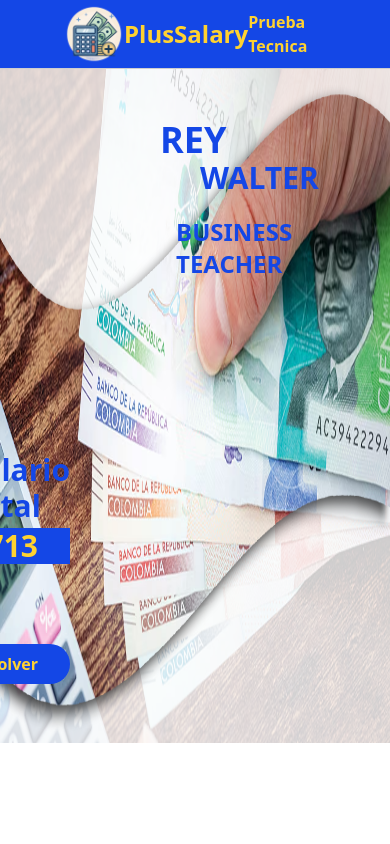
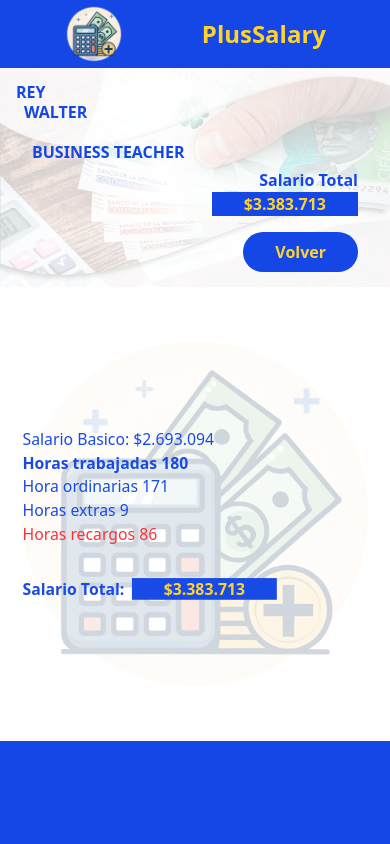
Before and after one commit to DesarrolloInverpacifico/prueba-tecnica-react-developer-junior, a React (Vite) app in the folder pruebaTecnica/: page /description/1 in a window 390 px wide. Shown: the top 844 px of the page. Built offline with nearby package versions, Linux system fonts and the light colour scheme.

Commit message:
se organizo responsive en modo movil

```diff
--- a/pruebaTecnica/src/components/Description.tsx
+++ b/pruebaTecnica/src/components/Description.tsx
@@ -83,36 +83,36 @@
 
             <div>
                 <header className="relactive">
-                    <img src="/payFondo.png" alt="payFondo" className="w-full h-[80vh]" />
-                    <h1 className="absolute left-40 top-30 text-4xl font-bold text-blue-700">{data?.attributes.first_name.toLocaleUpperCase()}</h1>
-                    <h2 className="absolute left-50 top-40 text-3xl font-bold text-blue-700">{data?.attributes.last_name.toLocaleUpperCase()}</h2>
-                    <h2 className="absolute left-44 top-54 text-2xl font-bold text-blue-700">{data?.attributes.charge.toLocaleUpperCase()}</h2>
-                    <h2 className="absolute right-80 bottom-80 text-3xl font-bold text-blue-700">Salario Total</h2>
-                    <h2 className="absolute right-80 bottom-70 text-3xl font-bold bg-blue-700 text-amber-300 px-8">${Math.floor(calculo.totalSalary).toLocaleString('es-CO')}</h2>
+                    <img src="/payFondo.png" alt="payFondo" className="w-full md:h-[80vh] opacity-20 md:opacity-100" />
+                    <h1 className="absolute md:left-40 left-4 md:top-30 top-20 md:text-4xl font-bold text-blue-700">{data?.attributes.first_name.toLocaleUpperCase()}</h1>
+                    <h2 className="absolute md:left-50 left-6 md:top-40 top-25 md:text-3xl font-bold text-blue-700">{data?.attributes.last_name.toLocaleUpperCase()}</h2>
+                    <h2 className="absolute md:left-44 left-8 md:top-54 top-35 md:text-2xl font-bold text-blue-700">{data?.attributes.charge.toLocaleUpperCase()}</h2>
+                    <h2 className="absolute md:right-80 right-8 md:top-150 top-42 md:text-3xl font-bold text-blue-700">Salario Total</h2>
+                    <h2 className="absolute md:right-80 right-8 md:top-160 top-48 md:text-3xl font-bold bg-blue-700 text-amber-300 px-8">${Math.floor(calculo.totalSalary).toLocaleString('es-CO')}</h2>
                     <button
                         onClick={back}
-                        className="absolute right-80 bottom-40 font-bold bg-blue-700 text-amber-300 px-8 py-2 rounded-full hover:scale-125 transition-all ease-in-out cursor-pointer"
+                        className="absolute md:right-80 right-8 md:top-180 top-58 font-bold bg-blue-700 text-amber-300 px-8 py-2 rounded-full hover:scale-125 transition-all ease-in-out cursor-pointer"
                     >
                         Volver
                     </button>
                 </header>
-                <section className="grid grid-cols-2 items-center justify-center mt-8 animate-show">
-                    <div className="flex items-center justify-center">
-                        <img src="/logo.png" alt="logo" className="w-[40%] h-40%"/>
+                <section className="grid md:grid-cols-2 items-center justify-center mt-8 animate-show">
+                    <div className="flex items-center justify-center relative">
+                        <img src="/logo.png" alt="logo" className="sm:w-[40%] sm:h-[40%] w-full opacity-20 md:opacity-100"/>
                     </div>
-                    <div>
-                        <h2 className="text-2xl text-blue-700">Salario Basico: ${Math.floor(calculo.basySalary).toLocaleString('es-CO')}</h2>
-                        <h2 className="font-bold text-3xl text-blue-700">Horas trabajadas {Math.floor(calculo.totalWorkedHours)}</h2>
-                        <h2 className="text-3xl text-blue-700">Hora ordinarias {Math.floor(calculo.totalOrdinaryHours)} </h2>
-                        <h2 className="text-3xl text-blue-700">Horas extras {Math.floor(calculo.totalOvertimeHours)}</h2>
-                        <h2 className="text-3xl text-red-500">Horas recargos {Math.floor(calculo.totalRecaudeHours)}</h2>
-                        <h2 className="font-bold text-3xl text-blue-700 mt-8 ml-16">Salario Total:
-                            <span className="ml-2 text-3xl font-bold bg-blue-700 text-amber-300 px-8">${Math.floor(calculo.totalSalary).toLocaleString('es-CO')}</span>
+                    <div className="absolute md:relative">
+                        <h2 className="sm:text-2xl text-blue-700 ml-5 sm:ml-0">Salario Basico: ${Math.floor(calculo.basySalary).toLocaleString('es-CO')}</h2>
+                        <h2 className="font-bold sm:text-3xl text-blue-700 ml-5 sm:ml-0">Horas trabajadas {Math.floor(calculo.totalWorkedHours)}</h2>
+                        <h2 className="sm:text-3xl text-blue-700 ml-5 sm:ml-0">Hora ordinarias {Math.floor(calculo.totalOrdinaryHours)} </h2>
+                        <h2 className="sm:text-3xl text-blue-700 ml-5 sm:ml-0">Horas extras {Math.floor(calculo.totalOvertimeHours)}</h2>
+                        <h2 className="sm:text-3xl text-red-500 ml-5 sm:ml-0">Horas recargos {Math.floor(calculo.totalRecaudeHours)}</h2>
+                        <h2 className="font-bold sm:text-3xl text-blue-700 mt-8 sm:ml-16 ml-5">Salario Total:
+                            <span className="ml-2 sm:text-3xl font-bold bg-blue-700 text-amber-300 px-8">${Math.floor(calculo.totalSalary).toLocaleString('es-CO')}</span>
                         </h2>
                     </div>
                 </section>
-                <section className="bg-blue-700 grid grid-cols-2 items-center justify-items-center justify-center mt-8 p-8">
-                    <div className="text-amber-400 flex flex-col gap-2 font-bold text-2xl animate-show">
+                <section className="bg-blue-700 grid md:grid-cols-2 items-center justify-items-center justify-center mt-8 p-8">
+                    <div className="text-amber-400 flex flex-col gap-2 font-bold md:text-2xl animate-show absolute md:relative z-10">
                         {calculo.overtimeBreakdown.HED >= 0 && <p>Horas extras diurnas: {Math.floor(calculo.overtimeBreakdown.HED)}</p>}
                         {calculo.overtimeBreakdown.HEN >= 0 && <p>Horas extras nocturnas: {Math.floor(calculo.overtimeBreakdown.HEN)}</p>}
                         {calculo.overtimeBreakdown.HEDD >= 0 && <p>Hora extras diurna dominical o festiva: {Math.floor(calculo.overtimeBreakdown.HEDD)}</p>}
@@ -121,11 +121,11 @@
                         {calculo.overtimeBreakdown.RD >= 0 && <p>Recargo dominical: {Math.floor(calculo.overtimeBreakdown.RD)}</p>}
                         {calculo.overtimeBreakdown.RND >= 0 && <p>Recargo nocturno dominical: {Math.floor(calculo.overtimeBreakdown.RND)}</p>}
                     </div>
-                    <div className="animate-show">
-                        <img src="/reloj.png" alt="iconoReloj" width={400}/>
+                    <div className="animate-show relative z-1">
+                        <img src="/reloj.png" alt="iconoReloj" className="opacity-20 md:opacity-100 sm:w-[40%] sm:h-[40%] w-full "/>
                     </div>
                 </section>
-                <div className="flex flex-col justify-center items-center text-2xl text-blue-700 p-16 ">
+                <div className="flex flex-col justify-center items-center sm:text-2xl text-blue-700 md:p-16 p-4">
                     <button onClick={showSesion} className="cursor-pointer hover:font-bold transition-all ease-in-out">{show ? "Ocultar Detalles": "Ver Detalles"}</button>
                 </div>
 
--- a/pruebaTecnica/src/components/Employees.tsx
+++ b/pruebaTecnica/src/components/Employees.tsx
@@ -28,18 +28,19 @@
     <div className="">
         <NavBar/>
         <section className="relative">
-            <img src="/empleadosTrabajando.png" alt="fondoEmpleados" className="w-full h-[80vh]" />
+            <img src="/empleadosTrabajando.png" alt="fondoEmpleados" className="w-full md:h-[80vh]" />
             <a
                  onClick={(e) => {
                     e.preventDefault();
                     document.getElementById("lista")?.scrollIntoView({ behavior: "smooth" });
                 }}
-                className="bg-blue-700 text-amber-300 py-4 px-8 font-bold rounded-full transition-all ease-in-out hover:scale-105 hover:cursor-pointer absolute right-16 bottom-16">
+                className="bg-blue-700 text-amber-300 md:py-4 py-1 md:px-8 px-3 font-bold rounded-full transition-all ease-in-out hover:scale-105 hover:cursor-pointer
+                absolute md:right-16 right-4 md:bottom-16 bottom-4">
                 Ver Empleados
             </a>
         </section>
-        <div className="flex flex-col items-center justify-center my-8 animate-show">
-            <h1 className="font-bold text-4xl text-blue-700">Listado De Empleados</h1>
+        <div className="flex flex-col items-center justify-center md:my-8 my-4 animate-show">
+            <h1 className="font-bold md:text-4xl text-blue-700 text-center">Listado De Empleados</h1>
         </div>
         <section id="lista" className="animate-show">
             <Table data={data} columns={columnsEmployees}/>
--- a/pruebaTecnica/src/components/Footer.tsx
+++ b/pruebaTecnica/src/components/Footer.tsx
@@ -30,7 +30,7 @@
         </a>
       </div>
       <div>
-        <p>© Eiris Salazar Full Stack Developer - 2024</p>
+        <p className="text-sm">© Eiris Salazar Full Stack Developer - 2024</p>
       </div>
     </div>
   );
--- a/pruebaTecnica/src/components/NavBar.tsx
+++ b/pruebaTecnica/src/components/NavBar.tsx
@@ -3,7 +3,7 @@
     <nav className="flex items-center justify-between p-1 bg-blue-700 px-16">
         <img src="/logo.png" alt="logoPlusSalary" width={60} height={24} />
         <h1 className="font-bold text-2xl text-amber-300">PlusSalary</h1>
-        <p className="text-amber-300 font-bold">Prueba Tecnica</p>
+        <p className="text-amber-300 font-bold hidden sm:block">Prueba Tecnica</p>
     </nav>
   )
 }
```
